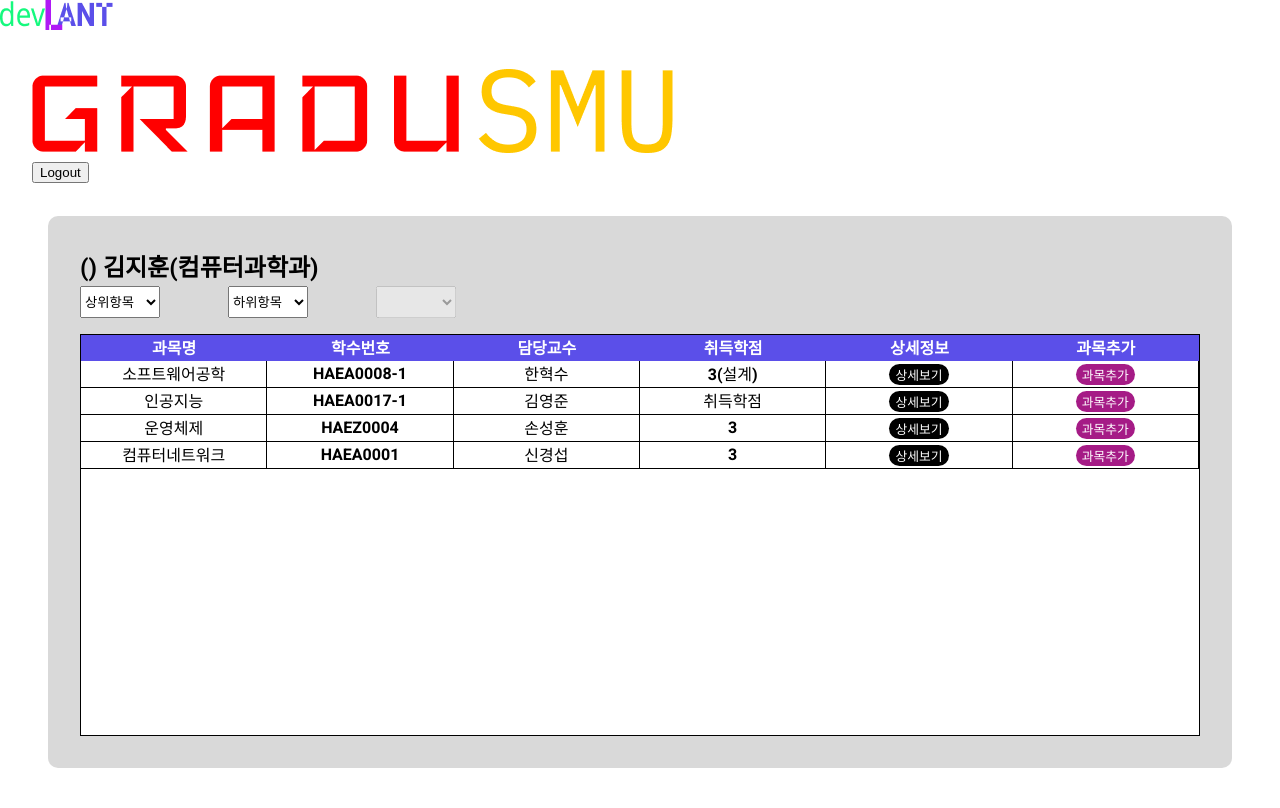
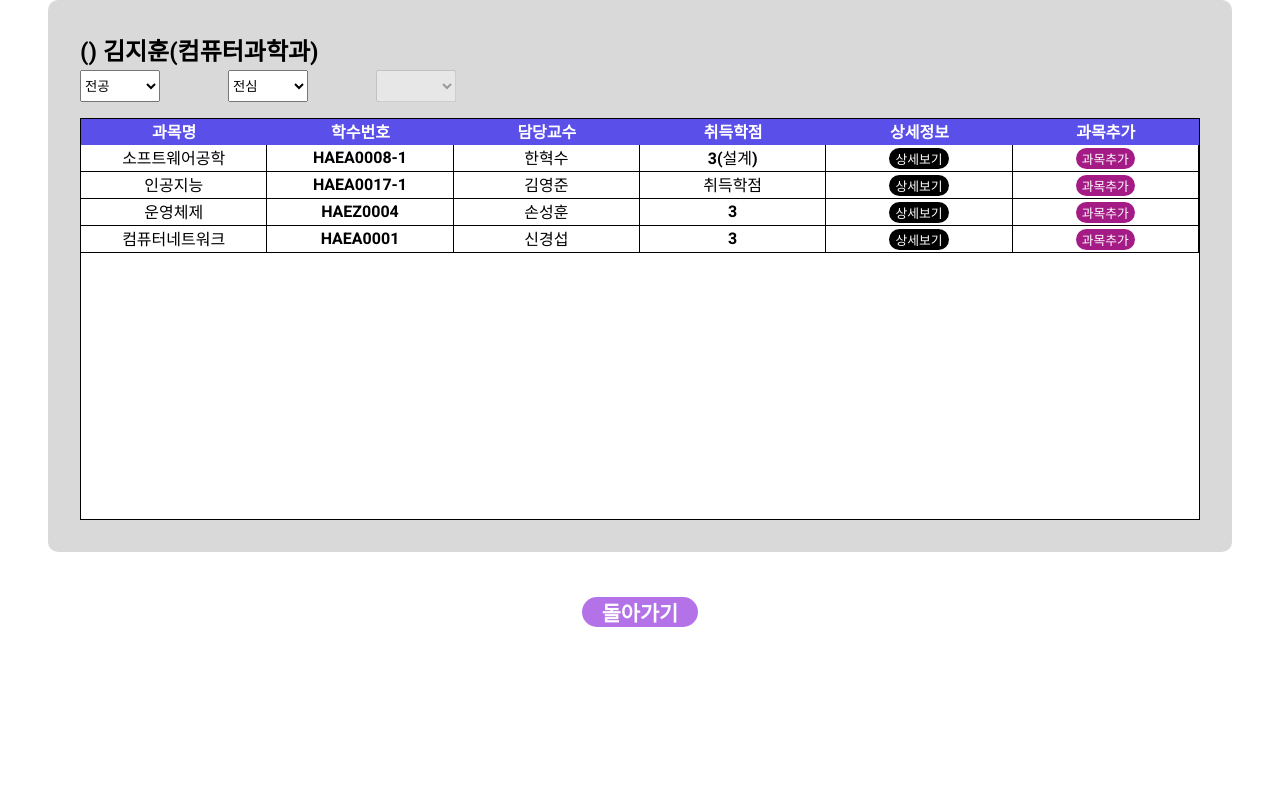
Before and after one commit to Devlants/GRADUSMU, a Django app: template gradusmu/templates/addSubject.html in a window 1280 px wide. Shown: the top 808 px of the page. After the commit the page ends 627 px from the top, so only its background shows below. Run offline with Django 4.2, Linux system fonts and the light colour scheme; the template is opened without the code that fills it, so the values that code supplies are empty.

Commit message:
Update addSubject.html

```diff
--- a/gradusmu/templates/addSubject.html
+++ b/gradusmu/templates/addSubject.html
@@ -1,38 +1,23 @@
 {% load static %}
 <!DOCTYPE html>
 <html lang="en">
-
 <head>
     <meta charset="UTF-8">
     <meta http-equiv="X-UA-Compatible" content="IE=edge">
     <meta name="viewport" content="width=device-width, initial-scale=1.0">
-
     <link rel="shortcut icon" href="#">
-
     <link rel="preconnect" href="https://fonts.googleapis.com">
     <link rel="preconnect" href="https://fonts.gstatic.com" crossorigin>
     <link href="https://fonts.googleapis.com/css2?family=Heebo:wght@700&display=swap" rel="stylesheet">
-
     <!-- jquery -->
     <script src="https://ajax.googleapis.com/ajax/libs/jquery/3.5.1/jquery.min.js"></script>
 
-    <link rel="stylesheet" href="../css/addSubject.css">
-    <script src="{% static 'js/addSubject.js' %}"></script>
+    <link rel="stylesheet" href="{% static 'css/addSubject.css' %}">
     <title>Gradusmu</title>
 
 </head>
 
 <body>
-    <img id="devlant_img" src="{% static 'img/devlant.png' %}" alt="">
-    <header class="container">
-        <div id="logo_div">
-            <a href="">
-                <img id="login_logo_img" src="{% static 'img/gradusmu.png' %}" alt="">
-            </a>
-        </div>
-        <button id="addSubject_logout_btn">Logout</button>
-
-    </header>
     <main class="container">
         <div id="addSubject_user_name" class="container">
             {{user.name}}({{user.dept}})
@@ -40,19 +25,19 @@
 
         <div id="select_div" class="container">
             <select id='select-parent' class="drop_box" required name='parent_category'>
-                <option value="" disabled selected style="display:none">상위항목</option>
+                <option value="전공" selected="'selected">전공</option>
+                <option value="교양">교양</option>
+                <option value="일선">일선</option>
             </select>
-            <select id='select-child'class="drop_box" required name='child_category'>
-                <option value="" disabled selected style="display:none">하위항목</option>
+            <select id='select-child' class="drop_box" required name='child_category'>
+                <option value="전심" selected="'selected">전심</option>
+                <option value="전선">전선</option>
             </select>
             <select id='third-drop' class="drop_box" required name='third-drop' disabled>
                 <option value="" disabled selected style="display:none"></option>
             </select>
         </div>
-
-
         <div id="center_area" class="container">
-
             <div id="title_bar" class="row">
                 <span class="col">과목명</span>
                 <span class="col">학수번호</span>
@@ -60,18 +45,16 @@
                 <span class="col">취득학점</span>
                 <span class="col">상세정보</span>
                 <span class="col">과목추가</span>
-
             </div>
             <div id="main_area" class="container"></div>
         </div>
-
     </main>
     <footer>
         <button id="return_btn" onclick="location.href = '{% url 'home' %}'">돌아가기</button>
     </footer>
-
+    <script type="text/javascript">var user_id = "{{user.id}}"</script>
+    <script src="{% static 'js/addSubject.js' %}"></script>
     <!-- jquery -->
     <script src="https://ajax.googleapis.com/ajax/libs/jquery/3.5.1/jquery.min.js"></script>
 </body>
-
 </html>
```
